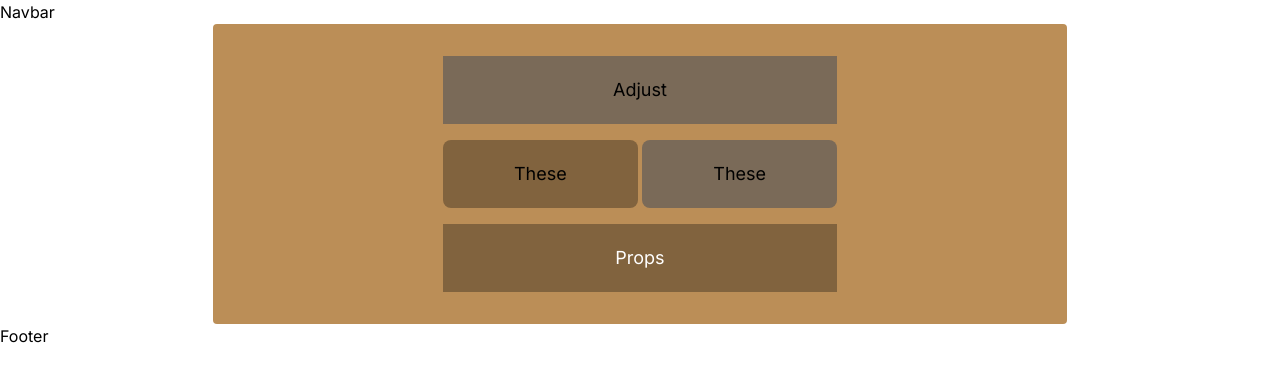
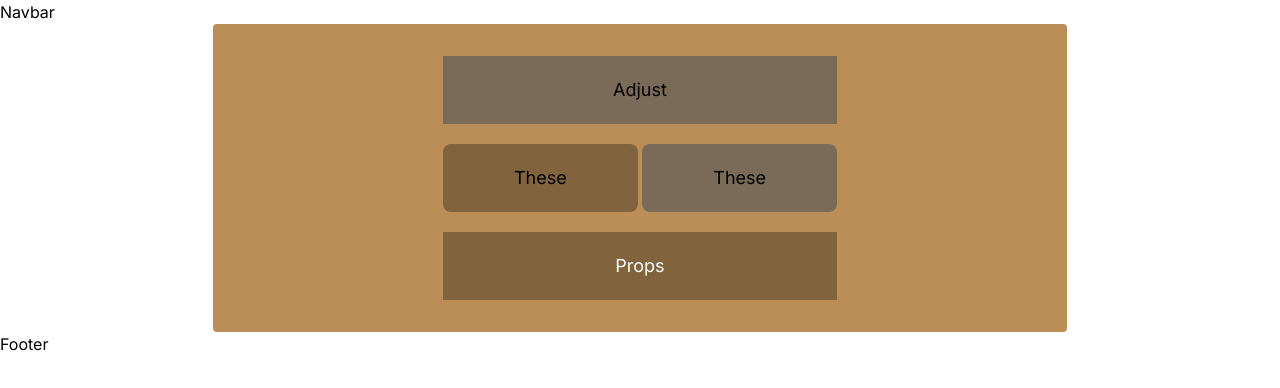
Before and after one commit to acm-ucr/hcg, a Next.js app: page / in a window 1280 px wide. Shown: the top 388 px of the page. Built offline with nearby package versions, Linux system fonts and the light colour scheme.

Commit message:
Made margin a bit bigger

```diff
--- a/src/components/Example.tsx
+++ b/src/components/Example.tsx
@@ -1,9 +1,9 @@
 const Example = (props: { text1: string; text2: string; text3: string }) => {
   return (
     <div className="bg-hcg-gold flex w-2/3 flex-col items-center gap-1 justify-self-center p-8 rounded-sm text-lg">
-        <div className="bg-hcg-pastel-brown w-1/2 p-5 text-center mb-3">{props.text1}</div>
+        <div className="bg-hcg-pastel-brown w-1/2 p-5 text-center mb-4">{props.text1}</div>
 
-        <div className="flex w-1/2 flex-row gap-1 mb-3">
+        <div className="flex w-1/2 flex-row gap-1 mb-4">
             <div className="bg-hcg-medium-brown w-full p-5 text-center rounded-lg">{props.text2}</div>
             <div className="bg-hcg-pastel-brown w-full p-5 text-center rounded-lg">{props.text2}</div>
         </div>
```
